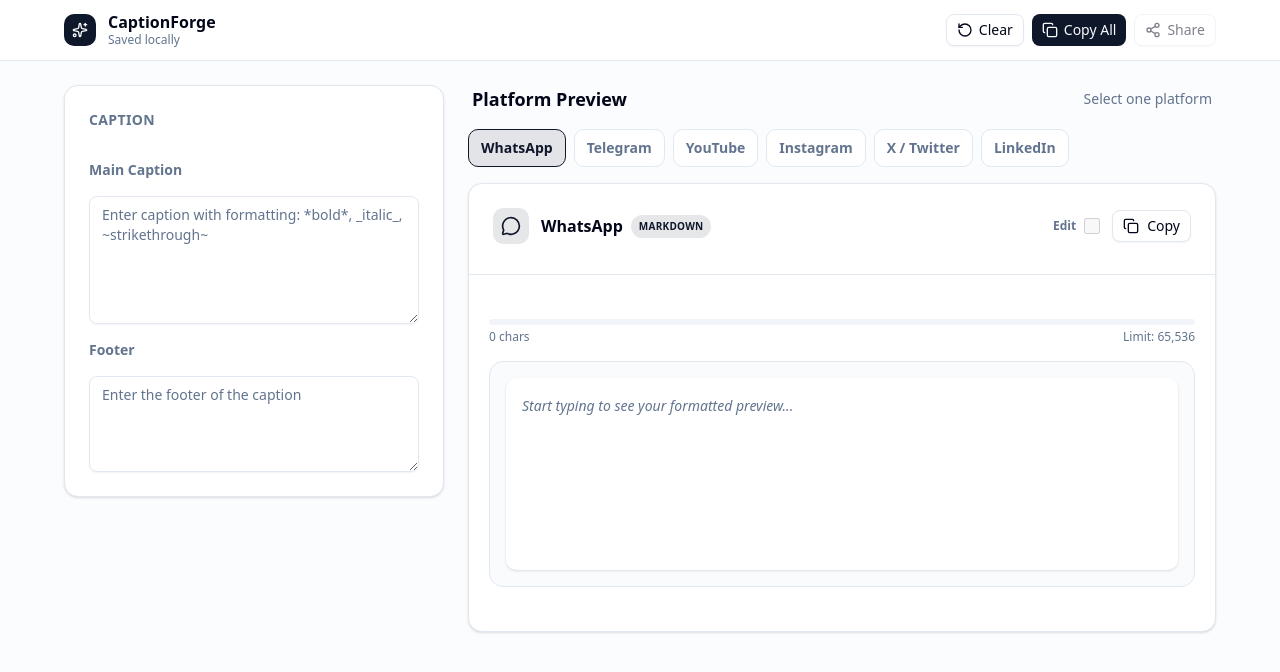
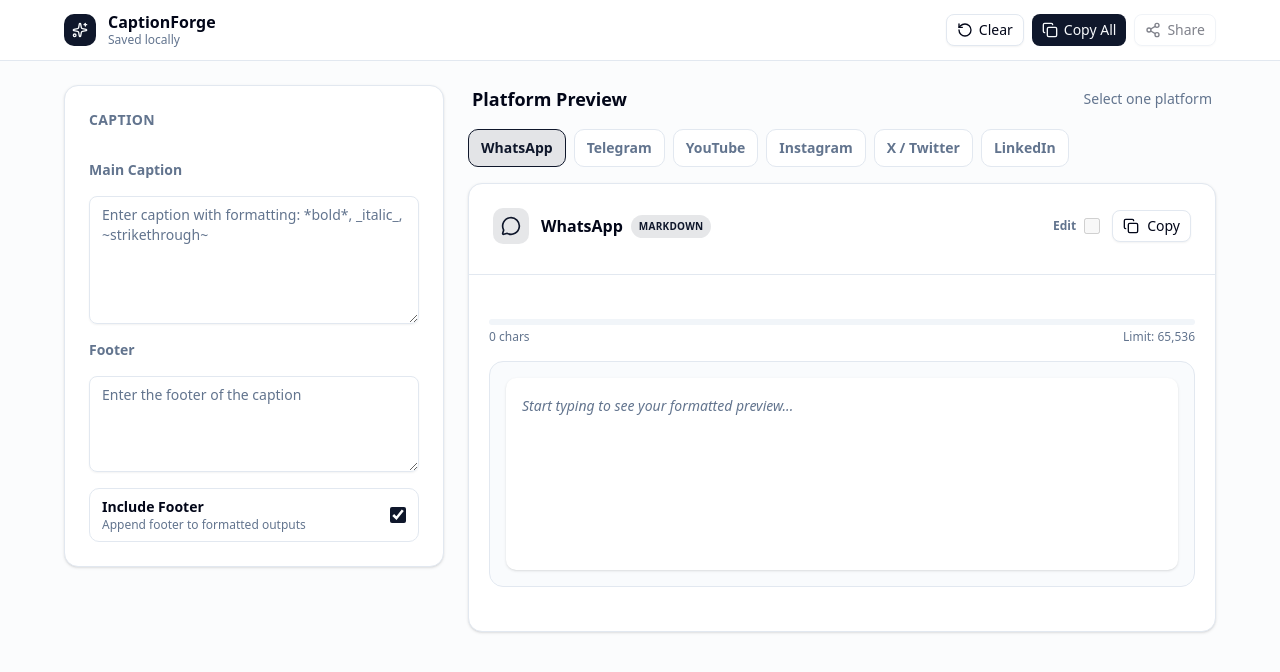
Before and after one commit to kajatheepan/Caption-Formatter, a React (Vite) app: page / in a window 1280 px wide. Shown: the top 672 px of the page. Built offline with nearby package versions, Linux system fonts and the light colour scheme.

Commit message:
feat: add footer inclusion toggle in HomePage; update settings management for formatted outputs

```diff
--- a/src/pages/HomePage.tsx
+++ b/src/pages/HomePage.tsx
@@ -27,6 +27,7 @@ function HomePage() {
         document,
         setCaption: setCaptionState,
         setFooter: setFooterState,
+        updateSettings,
         resetDocument,
     } = useCaptionDocument({
         caption: storedCaption,
@@ -81,6 +82,22 @@ function HomePage() {
                         <CardContent className="space-y-4">
                             <CaptionEditor value={document.caption} onChange={setCaptionState} />
                             <FooterInput value={document.footer} onChange={setFooterState} />
+                            <label className="flex items-center justify-between gap-4 rounded-lg border bg-background px-3 py-2">
+                                <span>
+                                    <span className="block text-sm font-semibold">Include Footer</span>
+                                    <span className="block text-xs text-muted-foreground">
+                                        Append footer to formatted outputs
+                                    </span>
+                                </span>
+                                <input
+                                    type="checkbox"
+                                    checked={document.settings.includeFooter}
+                                    onChange={(event) =>
+                                        updateSettings({ includeFooter: event.target.checked })
+                                    }
+                                    className="size-4 accent-primary"
+                                />
+                            </label>
                         </CardContent>
                     </Card>
                 </section>
```
